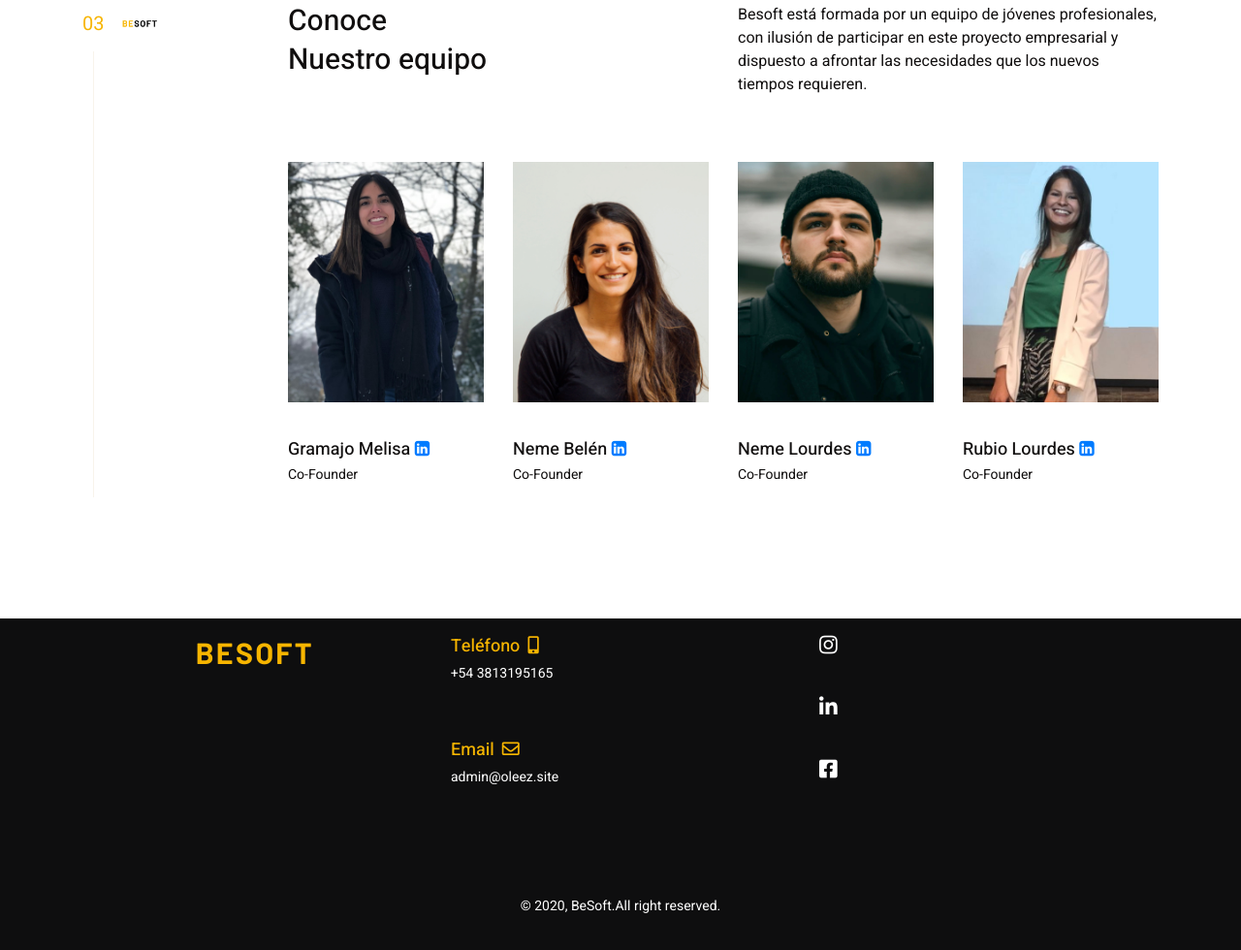
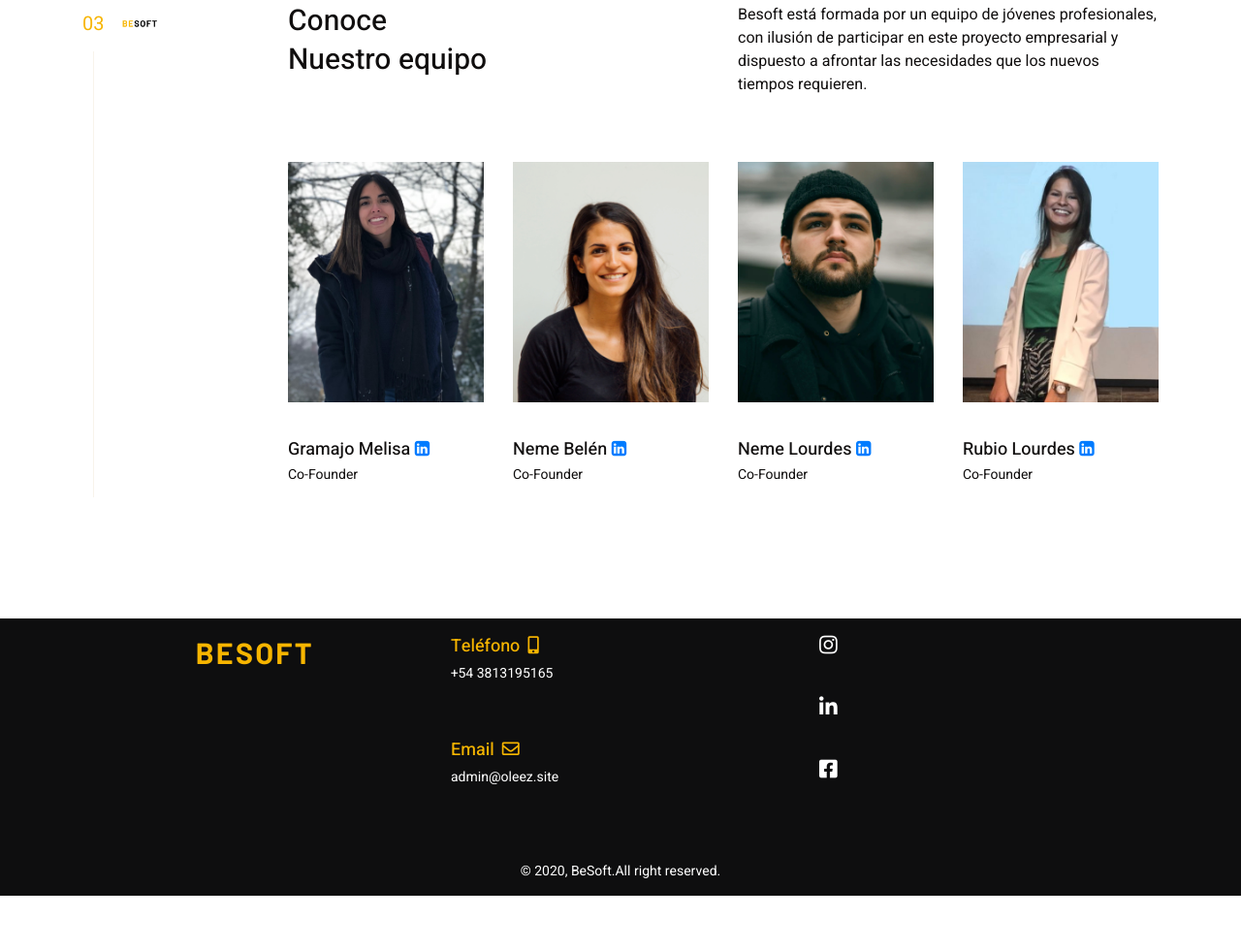
Before and after one commit to rubiolourdes/besoft-pag, a website: page index.html in a window 1280 px wide. Shown: the part 2150-3130 px from the top of the page at 97% size. After the commit the page ends 3074 px from the top, so only its background shows below. Drawn offline with Linux system fonts and the light colour scheme.

Commit message:
fix padding

```diff
--- a/index.html
+++ b/index.html
@@ -222,7 +222,7 @@
                     </div>
                 </div>
             </div>
-            <div class="footer-text d-flex justify-content-center">
+            <div class="footer-text d-flex justify-content-center pb-0 pt-2">
                <div><p class="">©  2020, BeSoft.All right reserved.</p></div>
             </div>
         </div>
```
